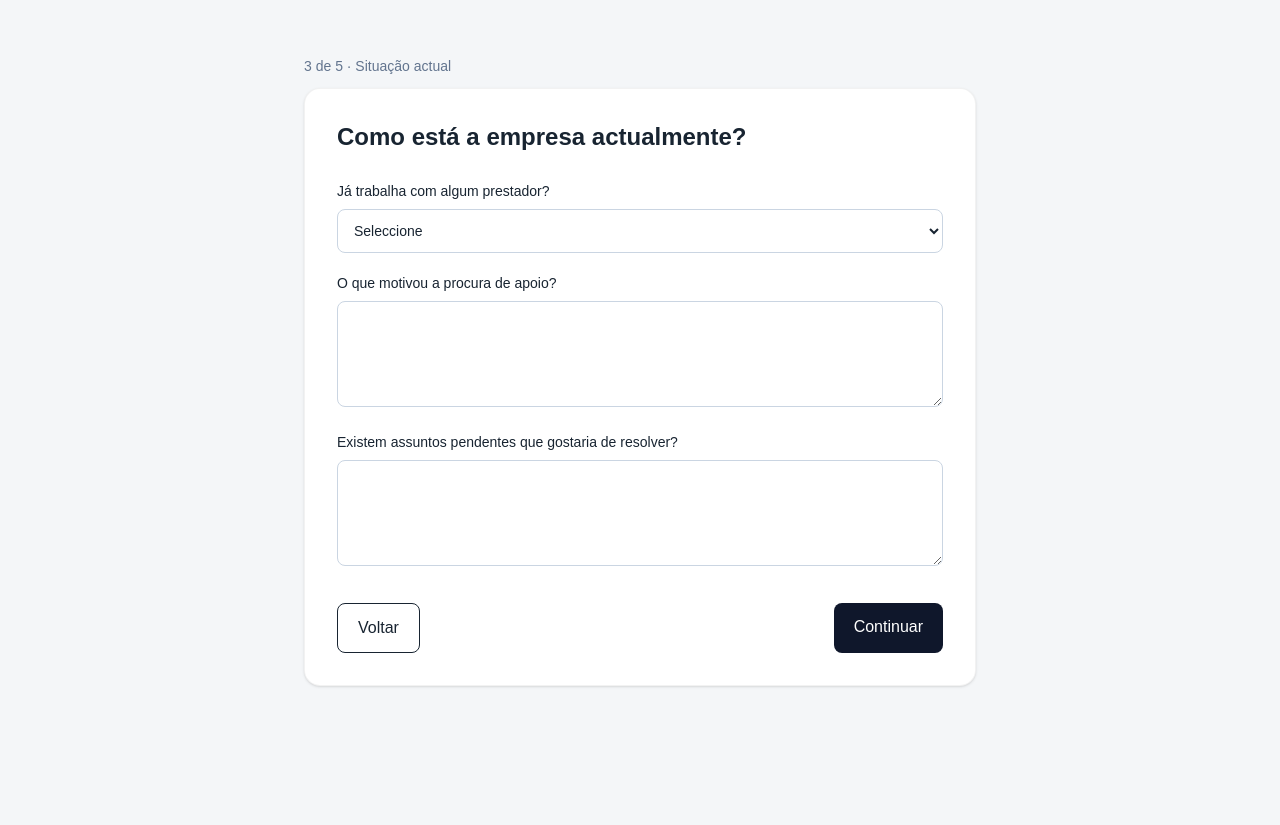
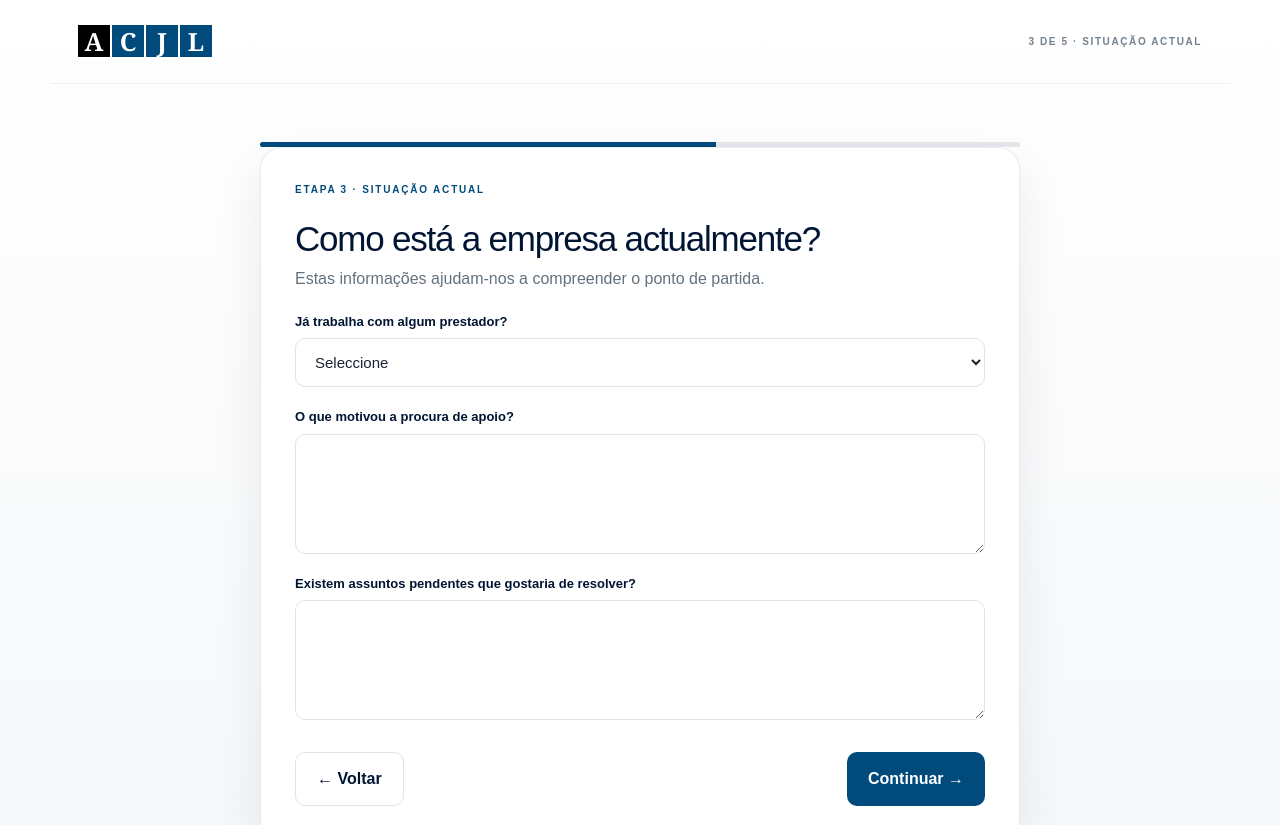
Before and after one commit to acjl-mz/acjl-onboarding, a Next.js app: page /diagnostico/situacao in a window 1280 px wide. Shown: the top 825 px of the page. Before the commit the page ends 800 px from the top, so only its background shows below. Built offline with nearby package versions, Linux system fonts and the light colour scheme.

Commit message:
refactor: improve ACJL landing UX and diagnostic navigation

```diff
--- a/app/diagnostico/situacao/page.tsx
+++ b/app/diagnostico/situacao/page.tsx
@@ -1,20 +1 @@
-import Link from "next/link";
-
-export default function SituacaoPage() {
-  return (
-    <main className="min-h-screen bg-[var(--acjl-surface)] p-6">
-      <div className="mx-auto max-w-2xl pt-8">
-        <p className="text-sm text-slate-500">3 de 5 · Situação actual</p>
-        <section className="mt-3 rounded-2xl bg-white p-8 border border-black/5 shadow-sm">
-          <h1 className="text-2xl font-semibold">Como está a empresa actualmente?</h1>
-          <div className="mt-7 space-y-5">
-            <label className="block text-sm font-medium">Já trabalha com algum prestador?<select className="mt-2 w-full rounded-lg border border-slate-300 p-3"><option>Seleccione</option><option>Sim</option><option>Não</option><option>Parcialmente</option></select></label>
-            <label className="block text-sm font-medium">O que motivou a procura de apoio?<textarea rows={4} className="mt-2 w-full rounded-lg border border-slate-300 p-3" /></label>
-            <label className="block text-sm font-medium">Existem assuntos pendentes que gostaria de resolver?<textarea rows={4} className="mt-2 w-full rounded-lg border border-slate-300 p-3" /></label>
-          </div>
-          <div className="mt-8 flex justify-between"><Link href="/diagnostico/necessidades" className="rounded-lg border px-5 py-3">Voltar</Link><Link href="/diagnostico/objectivos" className="rounded-lg bg-slate-900 px-5 py-3 text-white">Continuar</Link></div>
-        </section>
-      </div>
-    </main>
-  );
-}
+import Link from "next/link";import{SiteHeader,SiteFooter}from"@/components/SiteChrome";export default function SituacaoPage(){return <main className="acjl-page"><SiteHeader step="3 DE 5 · SITUAÇÃO ACTUAL"/><div className="acjl-wrap diagnostic-shell"><div className="acjl-form"><div className="acjl-progress"><span style={{width:"60%"}}/></div><section className="acjl-card diagnostic-card"><div className="acjl-eyebrow">ETAPA 3 · SITUAÇÃO ACTUAL</div><h1>Como está a empresa actualmente?</h1><p>Estas informações ajudam-nos a compreender o ponto de partida.</p><div className="acjl-field"><label>Já trabalha com algum prestador?</label><select className="acjl-select"><option>Seleccione</option><option>Sim</option><option>Não</option><option>Parcialmente</option></select></div><div className="acjl-field"><label>O que motivou a procura de apoio?</label><textarea rows={4} className="acjl-textarea"/></div><div className="acjl-field"><label>Existem assuntos pendentes que gostaria de resolver?</label><textarea rows={4} className="acjl-textarea"/></div><div className="acjl-actions"><Link className="acjl-button acjl-secondary" href="/diagnostico/necessidades">← Voltar</Link><Link className="acjl-button acjl-primary" href="/diagnostico/objectivos">Continuar →</Link></div></section></div></div><SiteFooter/></main>}
```
